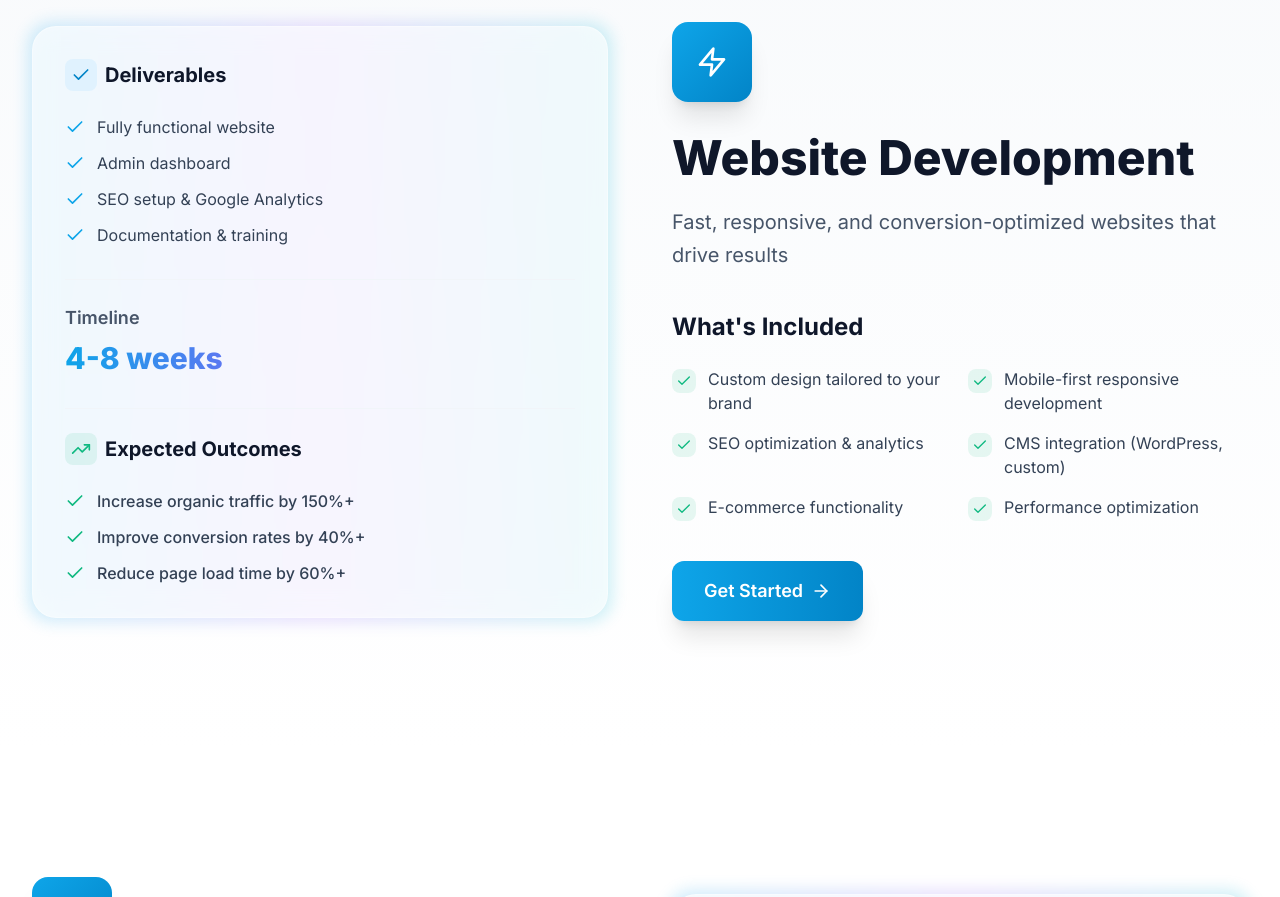
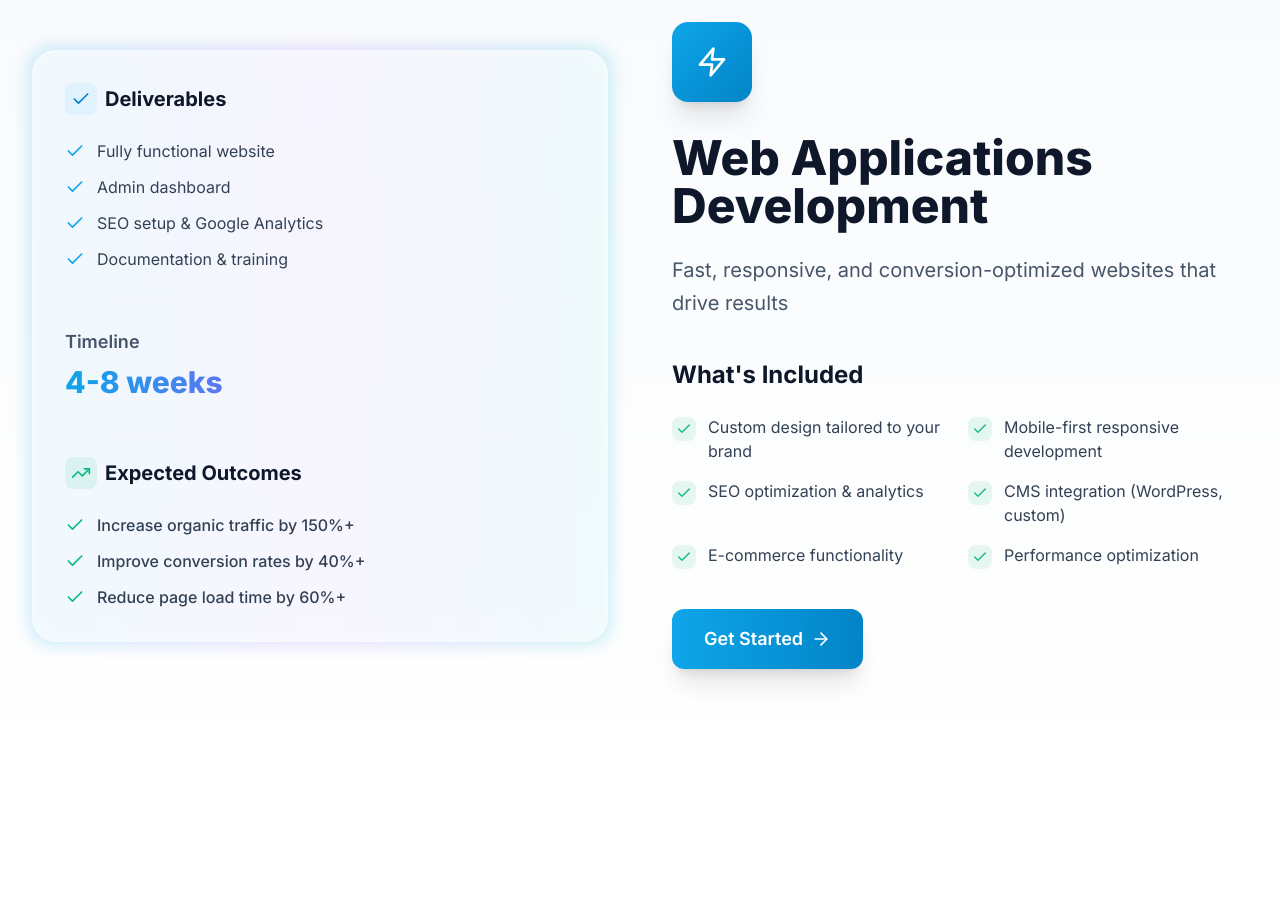
Before and after one commit to Saketh-AI-Company/Saketh-AI-Automation, a React (Vite) app: page /services in a window 1280 px wide. Shown: the part 1520-2417 px from the top of the page. Built offline with nearby package versions, Linux system fonts and the light colour scheme.

Commit message:
Add small change

```diff
--- a/src/pages/Services.tsx
+++ b/src/pages/Services.tsx
@@ -29,7 +29,7 @@ export default function Services() {
     },
     {
       icon: <Zap className="w-8 h-8" />,
-      title: 'Website Development',
+      title: 'Web Applications Development',
       description: 'Fast, responsive, and conversion-optimized websites that drive results',
       features: [
         'Custom design tailored to your brand',
```
